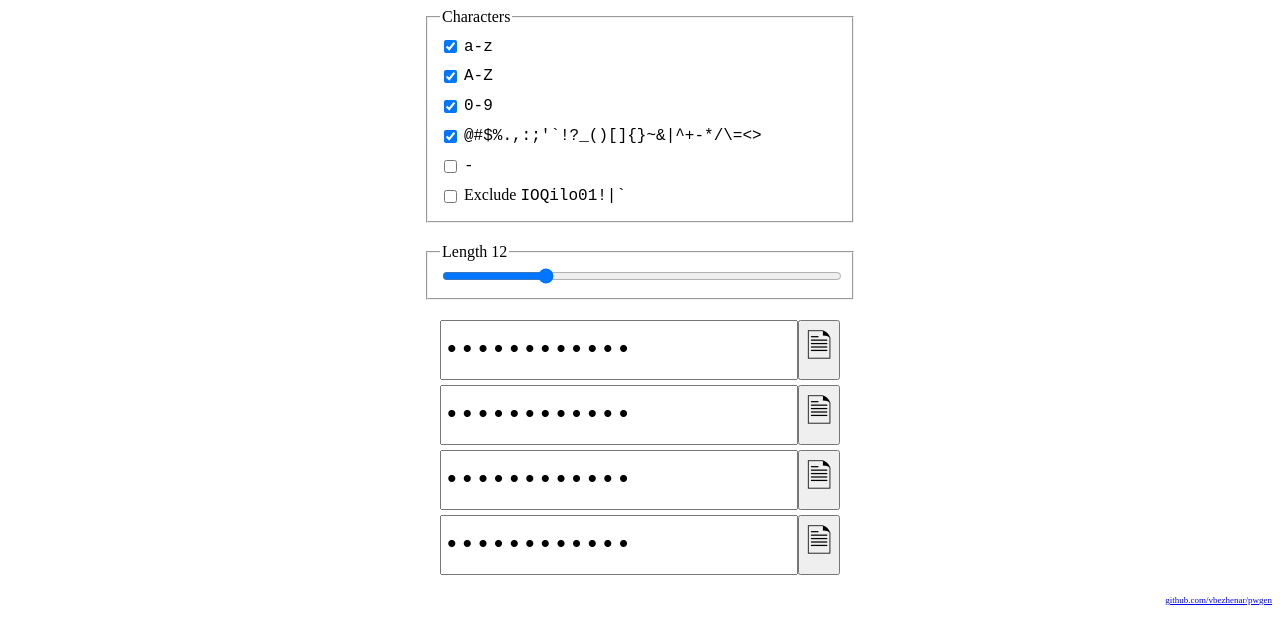
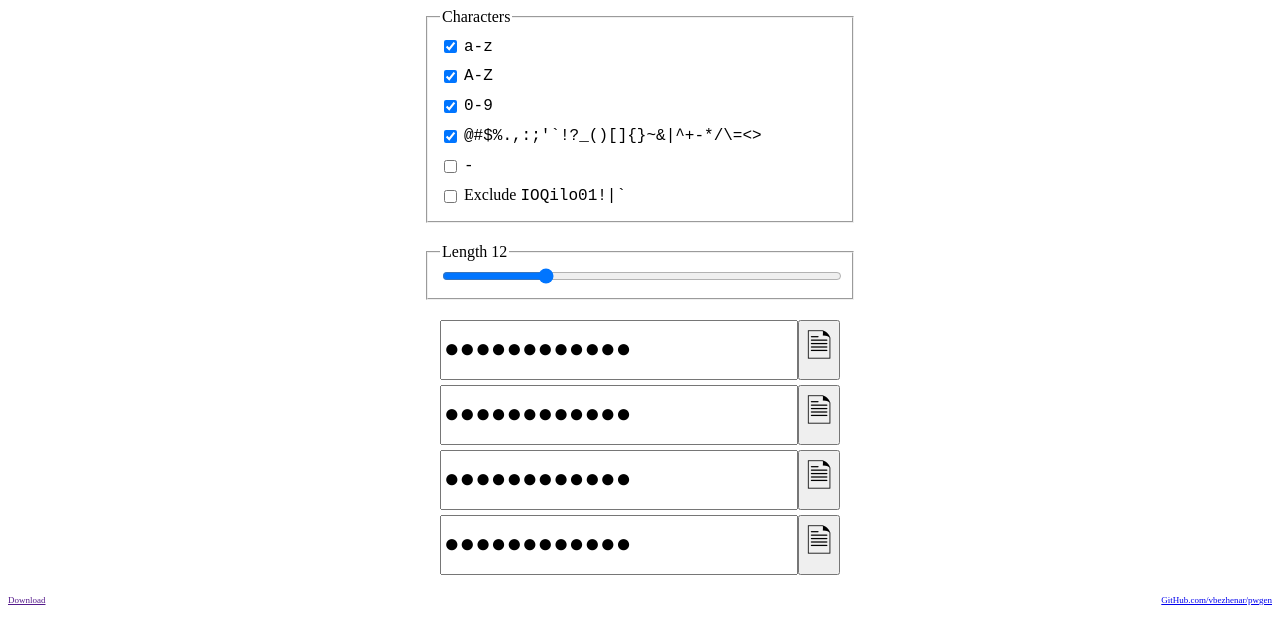
Before and after one commit to vbezhenar/pwgen, a plain HTML site: page pwgen.html in a window 1280 px wide. Drawn offline with Linux system fonts and the light colour scheme.

Commit message:
Add download link, rework hidden password approach

```diff
--- a/pwgen.html
+++ b/pwgen.html
@@ -54,8 +54,15 @@
       font-size: xx-large;
     }
 
-    #source-link {
+    #download, #source {
       font-size: xx-small;
+    }
+
+    #download {
+      float: left;
+    }
+
+    #source {
       float: right;
     }
   </style>
@@ -88,12 +95,13 @@
 
   <template id=password-container-template>
     <div class=password-container>
-      <input class=password type=password readonly=readonly>
+      <input class=password type=text readonly=readonly>
       <button class=copy-password>&#x1F5CE;</button>
     </div>
   </template>
 
-  <a id=source-link href="https://github.com/vbezhenar/pwgen">github.com/vbezhenar/pwgen</a>
+  <a id=download href="" download>Download</a>
+  <a id=source href="https://github.com/vbezhenar/pwgen">GitHub.com/vbezhenar/pwgen</a>
 
   <script>
     // if something happens, user should be informed about it
@@ -183,9 +191,9 @@
         const passwordContainer = passwordContainerTemplateElement.content.cloneNode(true);
         const passwordElement = passwordContainer.querySelector('.password');
         const copyPasswordElement = passwordContainer.querySelector('.copy-password');
-        passwordElement.value = password;
+        passwordElement.value = '\u25cf'.repeat(password.length);
         passwordElement.addEventListener('focus', () => {
-          event.target.type = 'text';
+          event.target.value = password;
           event.target.select();
         });
         copyPasswordElement.addEventListener('click', () => navigator.clipboard.writeText(password));
```
